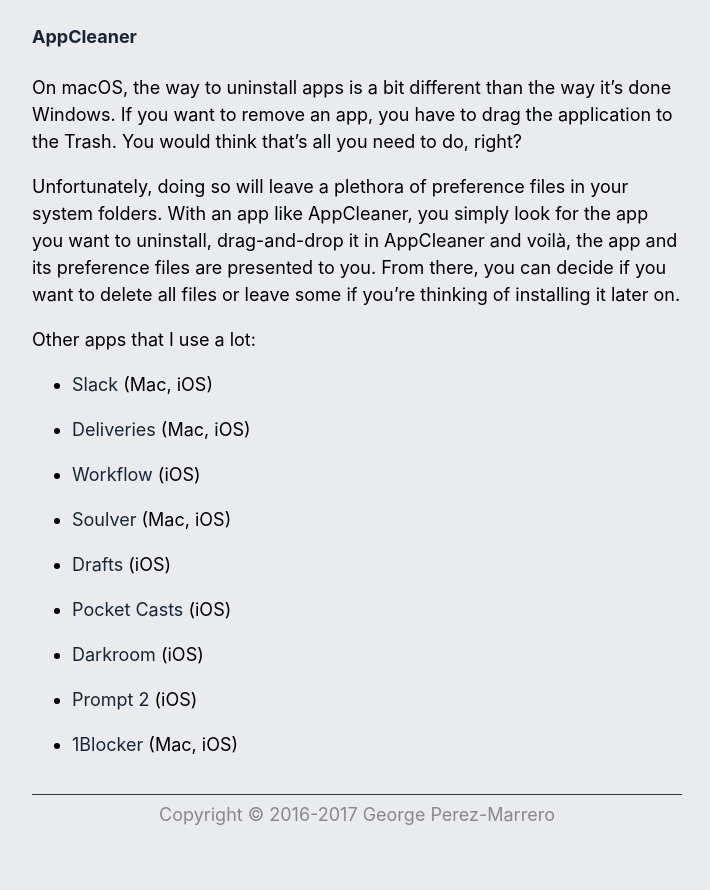
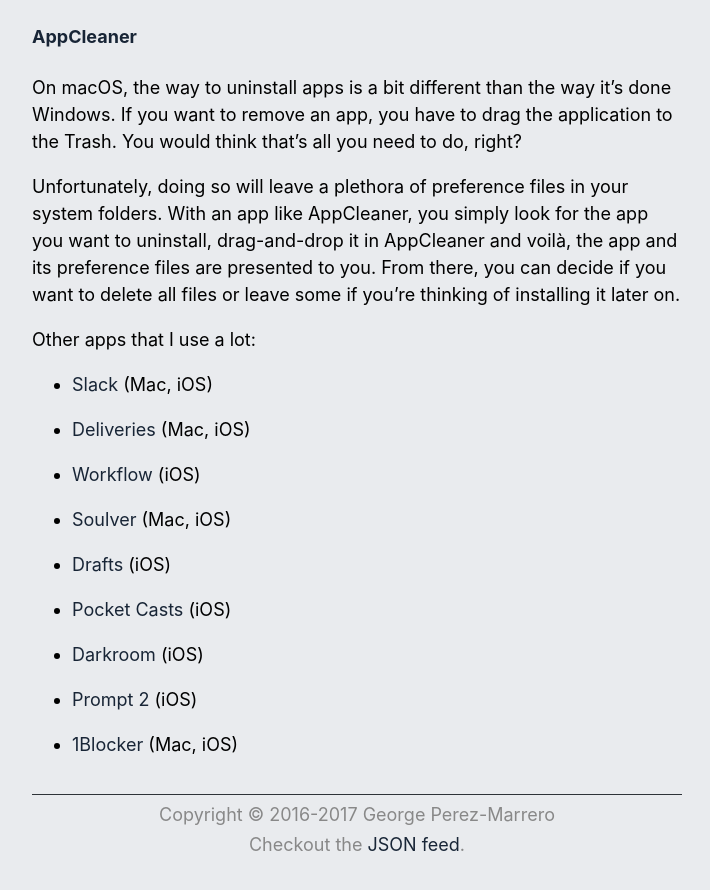
Before and after one commit to georgeperez/titanpointe.org, a Jekyll site: the page built from index.html, in a window 1280 px wide and 900 px high, scrolled down 1858 px. Shown: the top 890 px of the window, without its empty margins (283-993 px from the left). Built offline with Jekyll 4.4.1, drawn with Linux system fonts in a browser that asks for light colours.

Commit message:
Add JSON Feed

```diff
--- a/_config.yml
+++ b/_config.yml
@@ -1,5 +1,6 @@
 ---
 markdown: kramdown
+name: George Perez-Marrero
 author: George Perez-Marrero
 url: https://george.perez-marrero.com
 email: george.perez.marrero@gmail.com
--- a/_includes/footer.html
+++ b/_includes/footer.html
@@ -1,3 +1,4 @@
 <footer>
   <p>Copyright &copy; 2016-2017 George Perez-Marrero</p>
+  <p>Checkout the <a href="/feed.json">JSON feed</a>.</p>
 </footer>
```
